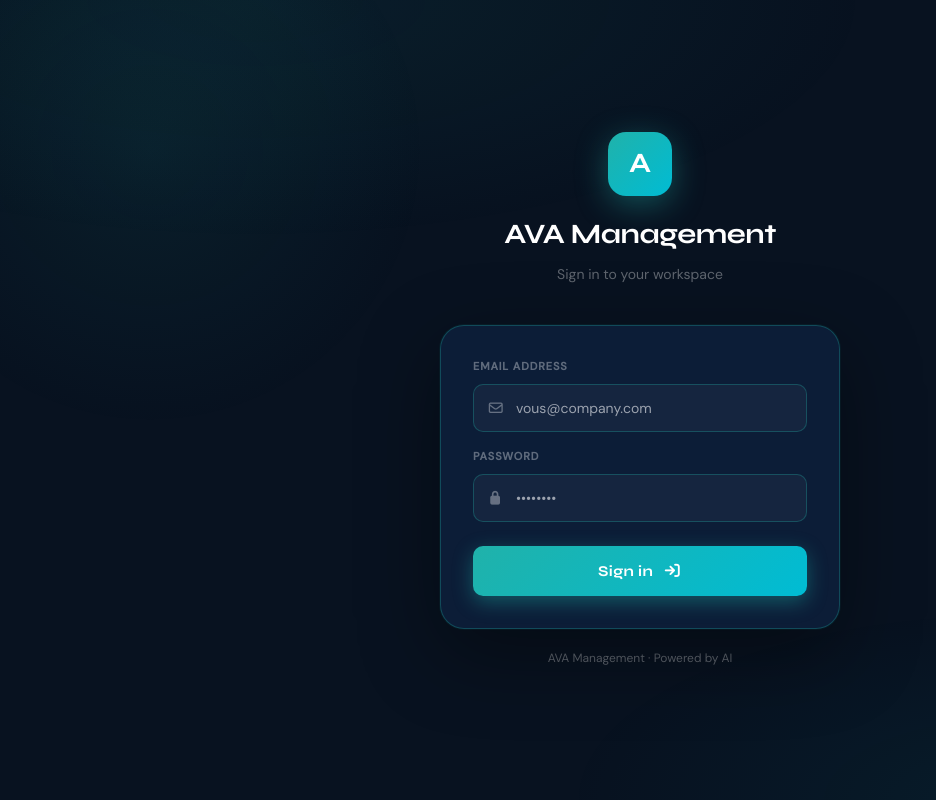
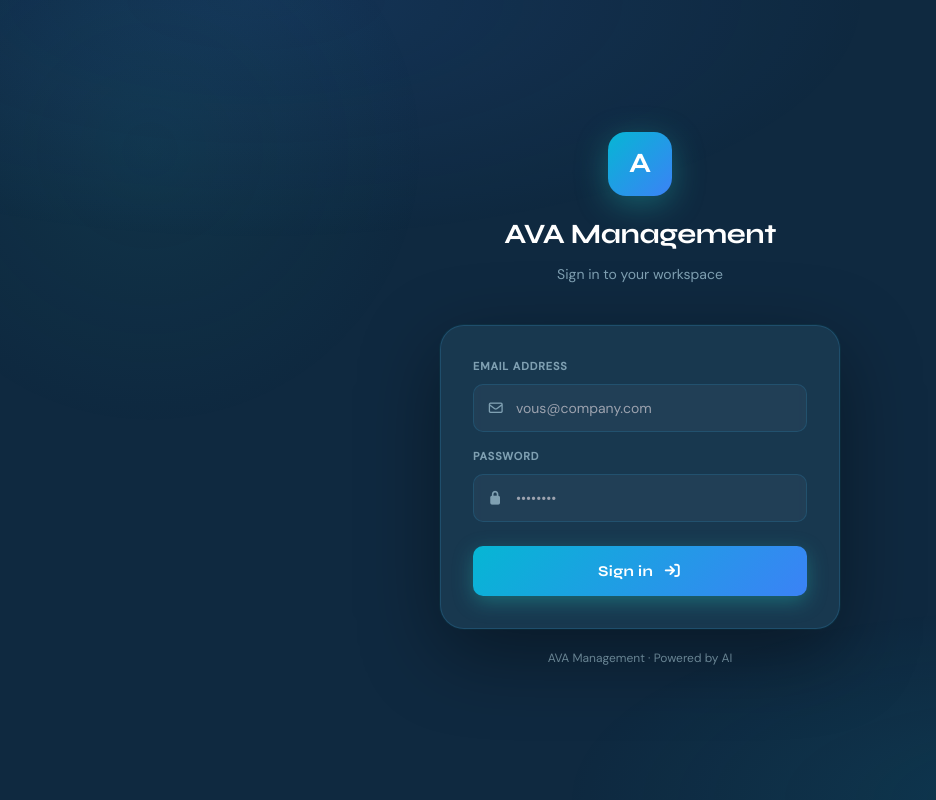
Before and after one commit to Aziz111551/ava-management-front, a React (Vite) app in the folder worksphere/: page /login in a window 1280 px wide. Shown: the whole page, without its empty margins (0-936 px from the left). Built offline with nearby package versions, Linux system fonts and the light colour scheme; no server answers.

Commit message:
correction desgin

```diff
--- a/worksphere/src/admin-pro/layout/AdminShell.jsx
+++ b/worksphere/src/admin-pro/layout/AdminShell.jsx
@@ -15,14 +15,14 @@ export default function AdminShell() {
   }, [darkMode])
 
   return (
-    <div className="min-h-screen bg-slate-100 text-slate-900 dark:bg-slate-950 dark:text-slate-100">
+    <div className="min-h-screen bg-primary-900 text-white">
       <div className="flex min-h-screen">
         <Sidebar collapsed={collapsed} onToggle={() => setCollapsed((v) => !v)} />
 
         <AnimatePresence>
           {mobileOpen && (
             <motion.div
-              className="fixed inset-0 z-50 bg-slate-950/60 xl:hidden"
+              className="fixed inset-0 z-50 bg-primary-900/75 xl:hidden"
               initial={{ opacity: 0 }}
               animate={{ opacity: 1 }}
               exit={{ opacity: 0 }}
--- a/worksphere/src/components/shared/UI.jsx
+++ b/worksphere/src/components/shared/UI.jsx
@@ -28,9 +28,9 @@ export function Pill({ children, type = 'default' }) {
     green:   { bg: 'var(--green-bg)',  color: 'var(--green)',  border: 'rgba(0,230,118,0.2)' },
     amber:   { bg: 'var(--amber-bg)',  color: 'var(--amber)',  border: 'rgba(255,179,0,0.2)' },
     red:     { bg: 'var(--red-bg)',    color: 'var(--red)',    border: 'rgba(255,82,82,0.2)' },
-    blue:    { bg: 'var(--blue-bg)',   color: 'var(--blue)',   border: 'rgba(64,196,255,0.2)' },
+    blue:    { bg: 'var(--blue-bg)',   color: 'var(--blue)',   border: 'rgba(59,130,246,0.35)' },
     cyan:    { bg: 'var(--cyan-dim)',   color: 'var(--cyan2)', border: 'var(--border2)' },
-    default: { bg: 'rgba(255,255,255,0.06)', color: 'var(--text2)', border: 'var(--border)' },
+    default: { bg: 'rgba(15,41,64,0.5)', color: 'var(--text2)', border: 'var(--border)' },
   }
   const c = colors[type] || colors.default
   return (
@@ -68,10 +68,10 @@ export function Btn({ children, onClick, variant = 'primary', small, style: extr
     fontFamily: 'var(--font-body)', opacity: disabled ? 0.5 : 1,
   }
   const variants = {
-    primary: { background: 'var(--grad-cyan)', color: '#fff', boxShadow: '0 4px 15px rgba(32,178,170,0.3)' },
+    primary: { background: 'var(--grad-cyan)', color: '#fff', boxShadow: '0 4px 15px rgba(6,182,212,0.34)' },
     ghost:   { background: 'rgba(255,255,255,0.05)', color: 'var(--text2)', border: '1px solid var(--border2)' },
     danger:  { background: 'var(--red-bg)', color: 'var(--red)', border: '1px solid rgba(255,82,82,0.2)' },
-    pink:    { background: 'var(--grad-pink)', color: '#fff', boxShadow: '0 4px 15px rgba(233,30,140,0.3)' },
+    pink:    { background: 'var(--grad-blue)', color: '#fff', boxShadow: '0 4px 15px rgba(59,130,246,0.32)' },
   }
   return (
     <button style={{ ...base, ...variants[variant], ...extra }} onClick={onClick} disabled={disabled}>
@@ -124,7 +124,7 @@ export function Table({ columns, rows }) {
       <div style={{
         display: 'grid',
         gridTemplateColumns: columns.map(c => c.width || '1fr').join(' '),
-        padding: '10px 18px', background: 'rgba(32,178,170,0.08)',
+        padding: '10px 18px', background: 'rgba(6,182,212,0.12)',
         borderBottom: '1px solid var(--border)',
       }}>
         {columns.map(c => (
@@ -140,7 +140,7 @@ export function Table({ columns, rows }) {
             padding: '13px 18px', borderTop: '1px solid var(--border)',
             alignItems: 'center', transition: 'background 0.15s',
           }}
-            onMouseEnter={e => e.currentTarget.style.background = 'rgba(32,178,170,0.05)'}
+            onMouseEnter={e => e.currentTarget.style.background = 'rgba(6,182,212,0.08)'}
             onMouseLeave={e => e.currentTarget.style.background = 'transparent'}
           >
             {columns.map(c => (
@@ -173,7 +173,7 @@ export function Modal({ open, onClose, title, children }) {
         background: 'var(--bg3)', border: '1px solid var(--border2)',
         borderRadius: 'var(--radius-xl)', padding: '28px',
         width: '100%', maxWidth: '500px', animation: 'fadeIn 0.25s ease',
-        boxShadow: '0 24px 80px rgba(0,0,0,0.6), 0 0 0 1px rgba(32,178,170,0.1)',
+        boxShadow: '0 24px 80px rgba(0,0,0,0.6), 0 0 0 1px rgba(6,182,212,0.14)',
       }} onClick={e => e.stopPropagation()}>
         <div style={{ display: 'flex', alignItems: 'center', justifyContent: 'space-between', marginBottom: '22px' }}>
           <h3 style={{ fontFamily: 'var(--font-display)', fontSize: '17px', fontWeight: '700', color: 'var(--text)' }}>{title}</h3>
@@ -201,7 +201,7 @@ export function Field({ label, children }) {
 
 export const inputStyle = {
   width: '100%', padding: '10px 14px',
-  background: 'rgba(255,255,255,0.04)',
+  background: 'rgba(15,41,64,0.45)',
   border: '1px solid var(--border2)',
   borderRadius: 'var(--radius-sm)',
   color: 'var(--text)', fontSize: '13px', outline: 'none',
--- a/worksphere/src/pages/public/TechnicalTestPage.jsx
+++ b/worksphere/src/pages/public/TechnicalTestPage.jsx
@@ -508,7 +508,7 @@ export default function TechnicalTestPage() {
   const bg = {
     minHeight: '100vh',
     background:
-      'radial-gradient(circle at top left, rgba(32,178,170,0.08), transparent 26%), radial-gradient(circle at bottom right, rgba(32,178,170,0.06), transparent 24%), var(--bg)',
+      'radial-gradient(circle at top left, rgba(59,130,246,0.12), transparent 26%), radial-gradient(circle at bottom right, rgba(6,182,212,0.1), transparent 24%), var(--bg)',
     color: 'var(--text)',
     padding: '32px 24px 56px',
     fontFamily: 'var(--font-body)',
@@ -530,8 +530,8 @@ export default function TechnicalTestPage() {
   const panelStyle = {
     width: '100%',
     maxWidth: '620px',
-    background: 'linear-gradient(180deg, rgba(12,24,42,0.96), rgba(9,18,33,0.94))',
-    border: '1px solid rgba(79,172,254,0.14)',
+    background: 'linear-gradient(180deg, rgba(26,58,82,0.94), rgba(15,41,64,0.94))',
+    border: '1px solid var(--border2)',
     borderRadius: '20px',
     padding: '32px',
     boxShadow: '0 28px 80px rgba(0,0,0,0.32)',
@@ -562,8 +562,8 @@ export default function TechnicalTestPage() {
     marginTop: '18px',
     padding: '14px 16px',
     borderRadius: '12px',
-    border: '1px solid rgba(79,172,254,0.16)',
-    background: 'rgba(10, 24, 43, 0.88)',
+    border: '1px solid var(--border2)',
+    background: 'rgba(15, 41, 64, 0.78)',
     color: 'var(--text)',
     outline: 'none',
     boxShadow: 'inset 0 1px 0 rgba(255,255,255,0.02)',
@@ -576,7 +576,7 @@ export default function TechnicalTestPage() {
     color: '#fff',
     fontWeight: 700,
     cursor: 'pointer',
-    boxShadow: '0 14px 32px rgba(32,178,170,0.22)',
+    boxShadow: '0 14px 32px rgba(6,182,212,0.26)',
   }
   const secondaryButtonStyle = {
     padding: '13px 22px',
@@ -591,8 +591,8 @@ export default function TechnicalTestPage() {
     marginTop: '18px',
     padding: '14px 16px',
     borderRadius: '14px',
-    background: 'rgba(32,178,170,0.08)',
-    border: '1px solid rgba(32,178,170,0.18)',
+    background: 'rgba(6,182,212,0.12)',
+    border: '1px solid var(--border2)',
     color: 'var(--text2)',
     fontSize: '13px',
     lineHeight: 1.7,
@@ -610,8 +610,8 @@ export default function TechnicalTestPage() {
     fontWeight: 600,
   }
   const testCardStyle = {
-    background: 'linear-gradient(180deg, rgba(10,22,38,0.96), rgba(7,15,29,0.96))',
-    border: '1px solid rgba(79,172,254,0.12)',
+    background: 'linear-gradient(180deg, rgba(22,56,77,0.96), rgba(15,41,64,0.96))',
+    border: '1px solid var(--border)',
     borderRadius: '18px',
     padding: '20px',
     boxShadow: '0 18px 56px rgba(0,0,0,0.24)',
@@ -629,8 +629,8 @@ export default function TechnicalTestPage() {
     minWidth: '92px',
     padding: '10px 14px',
     borderRadius: '14px',
-    border: '1px solid rgba(79,172,254,0.18)',
-    background: 'rgba(9,20,36,0.92)',
+    border: '1px solid var(--border2)',
+    background: 'rgba(15,41,64,0.92)',
     fontSize: '20px',
     fontWeight: 800,
     boxShadow: 'inset 0 1px 0 rgba(255,255,255,0.03)',
--- a/worksphere/src/styles/global.css
+++ b/worksphere/src/styles/global.css
@@ -1,36 +1,36 @@
 *, *::before, *::after { box-sizing: border-box; margin: 0; padding: 0; }
 
 :root {
-  /* AVA deep navy/teal palette — matching Flutter app */
-  --bg:        #081220;
-  --bg2:       #0c1a2e;
-  --bg3:       #0f2040;
-  --bg4:       #132548;
-  --card:      rgba(13, 32, 60, 0.85);
-  --card2:     rgba(16, 38, 70, 0.9);
+  /* New blue/cyan palette from design mockup */
+  --bg:        #0f2940;
+  --bg2:       #16384d;
+  --bg3:       #1e4a66;
+  --bg4:       #1a3a52;
+  --card:      rgba(26, 58, 82, 0.9);
+  --card2:     rgba(22, 56, 77, 0.92);
 
-  /* Borders — subtle teal glow like Flutter cards */
-  --border:    rgba(32, 178, 170, 0.15);
-  --border2:   rgba(32, 178, 170, 0.3);
-  --border3:   rgba(32, 178, 170, 0.5);
+  /* Borders */
+  --border:    rgba(35, 88, 120, 0.5);
+  --border2:   rgba(35, 88, 120, 0.72);
+  --border3:   rgba(34, 211, 238, 0.55);
 
   /* Text */
   --text:      #ffffff;
-  --text2:     rgba(255,255,255,0.65);
-  --text3:     rgba(255,255,255,0.35);
+  --text2:     #b5d3e2;
+  --text3:     #7fa0b2;
 
-  /* AVA cyan/teal accent */
-  --cyan:      #20b2aa;
-  --cyan2:     #00e5d4;
-  --cyan-dim:  rgba(32, 178, 170, 0.15);
-  --cyan-glow: rgba(32, 178, 170, 0.25);
+  /* Accents */
+  --cyan:      #06b6d4;
+  --cyan2:     #22d3ee;
+  --cyan-dim:  rgba(6, 182, 212, 0.14);
+  --cyan-glow: rgba(34, 211, 238, 0.28);
 
-  /* Gradient accents from Flutter app */
-  --grad-pink:    linear-gradient(135deg, #e91e8c, #9c27b0);
-  --grad-cyan:    linear-gradient(135deg, #20b2aa, #00bcd4);
-  --grad-blue:    linear-gradient(135deg, #1565c0, #0288d1);
-  --grad-amber:   linear-gradient(135deg, #f57c00, #fbc02d);
-  --grad-purple:  linear-gradient(135deg, #6a1b9a, #4a148c);
+  /* App gradients */
+  --grad-pink:    linear-gradient(135deg, #1e4a66, #3b82f6);
+  --grad-cyan:    linear-gradient(135deg, #06b6d4, #3b82f6);
+  --grad-blue:    linear-gradient(135deg, #3b82f6, #22d3ee);
+  --grad-amber:   linear-gradient(135deg, #1a3a52, #1e4a66);
+  --grad-purple:  linear-gradient(135deg, #16384d, #1e4a66);
 
   /* Status colors */
   --green:     #00e676;
@@ -39,8 +39,8 @@
   --amber-bg:  rgba(255, 179, 0, 0.12);
   --red:       #ff5252;
   --red-bg:    rgba(255, 82, 82, 0.12);
-  --blue:      #40c4ff;
-  --blue-bg:   rgba(64, 196, 255, 0.12);
+  --blue:      #3b82f6;
+  --blue-bg:   rgba(59, 130, 246, 0.14);
 
   --radius:    16px;
   --radius-sm: 10px;
@@ -61,14 +61,14 @@ html, body {
   -webkit-font-smoothing: antialiased;
 }
 
-/* Subtle mesh background matching AVA */
+/* Subtle layered background using palette accents */
 body::before {
   content: '';
   position: fixed;
   inset: 0;
   background:
-    radial-gradient(ellipse 80% 50% at 20% 0%, rgba(32,178,170,0.08) 0%, transparent 60%),
-    radial-gradient(ellipse 60% 40% at 80% 100%, rgba(0,188,212,0.06) 0%, transparent 60%);
+    radial-gradient(ellipse 80% 50% at 20% 0%, rgba(59,130,246,0.12) 0%, transparent 60%),
+    radial-gradient(ellipse 60% 40% at 80% 100%, rgba(6,182,212,0.1) 0%, transparent 60%);
   pointer-events: none;
   z-index: 0;
 }
@@ -96,5 +96,5 @@ a { text-decoration: none; color: inherit; }
 
 @keyframes fadeIn  { from { opacity:0; transform:translateY(10px); } to { opacity:1; transform:translateY(0); } }
 @keyframes slideIn { from { opacity:0; transform:translateX(-10px); } to { opacity:1; transform:translateX(0); } }
-@keyframes glow    { 0%,100%{ box-shadow: 0 0 12px rgba(32,178,170,0.3); } 50%{ box-shadow: 0 0 24px rgba(32,178,170,0.6); } }
+@keyframes glow    { 0%,100%{ box-shadow: 0 0 12px rgba(6,182,212,0.28); } 50%{ box-shadow: 0 0 24px rgba(34,211,238,0.55); } }
 .fade-in { animation: fadeIn 0.4s ease forwards; }
--- a/worksphere/src/styles/tailwind.css
+++ b/worksphere/src/styles/tailwind.css
@@ -10,6 +10,6 @@
 
 @layer components {
   .ap-panel {
-    @apply rounded-2xl border border-slate-200 bg-white shadow-soft dark:border-slate-800 dark:bg-slate-900;
+    @apply rounded-2xl border border-primary-700 bg-primary-700/80 text-white shadow-soft dark:border-primary-600 dark:bg-primary-700;
   }
 }
--- a/worksphere/tailwind.config.cjs
+++ b/worksphere/tailwind.config.cjs
@@ -6,20 +6,25 @@ module.exports = {
     extend: {
       colors: {
         primary: {
-          50: '#eef2ff',
-          100: '#e0e7ff',
-          200: '#c7d2fe',
-          300: '#a5b4fc',
-          400: '#818cf8',
-          500: '#6366f1',
-          600: '#4f46e5',
-          700: '#4338ca',
-          800: '#3730a3',
-          900: '#312e81',
+          50: '#e6f2f8',
+          100: '#c8e2ee',
+          200: '#a2cddd',
+          300: '#7cb8cc',
+          400: '#4f93ac',
+          500: '#1e4a66',
+          600: '#1b425c',
+          700: '#1a3a52',
+          800: '#16384d',
+          900: '#0f2940',
+        },
+        accent: {
+          cyan: '#06b6d4',
+          blue: '#3b82f6',
+          light: '#22d3ee',
         },
       },
       boxShadow: {
-        soft: '0 10px 30px rgba(15, 23, 42, 0.12)',
+        soft: '0 12px 32px rgba(6, 22, 34, 0.35)',
       },
     },
   },
```
Also changed, not shown: worksphere/src/admin-pro/layout/TopNavbar.jsx (+20 -20 lines), worksphere/src/admin-pro/pages/PreferencesPage.jsx (+6 -6 lines), worksphere/src/components/shared/Layout.jsx (+13 -13 lines).
